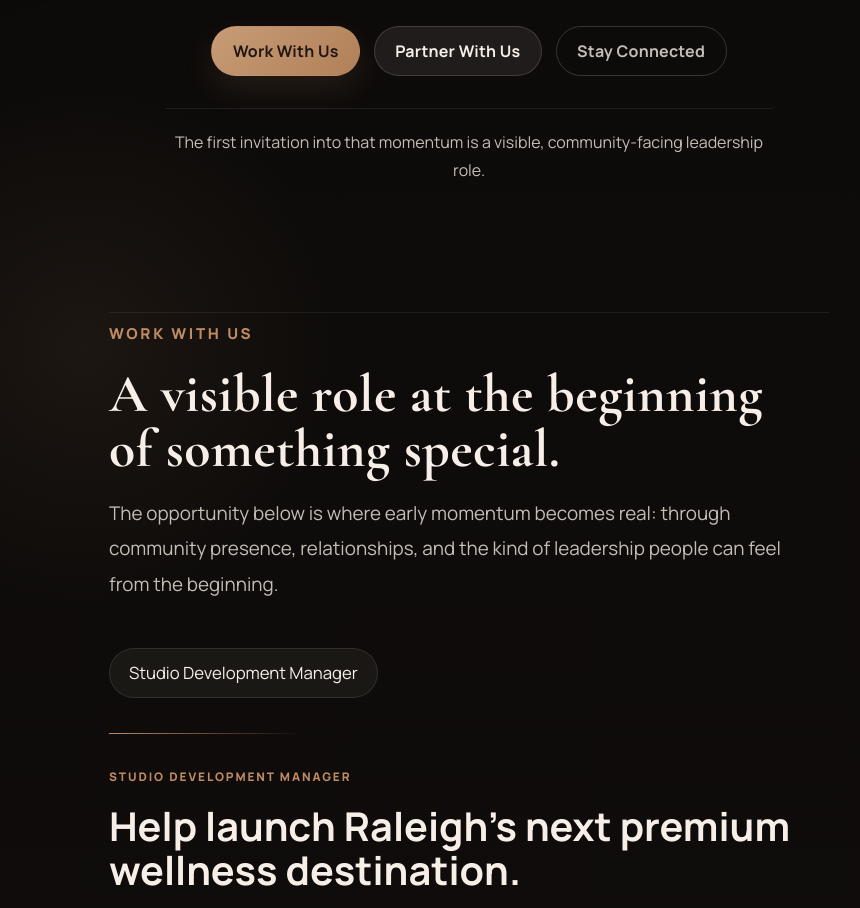
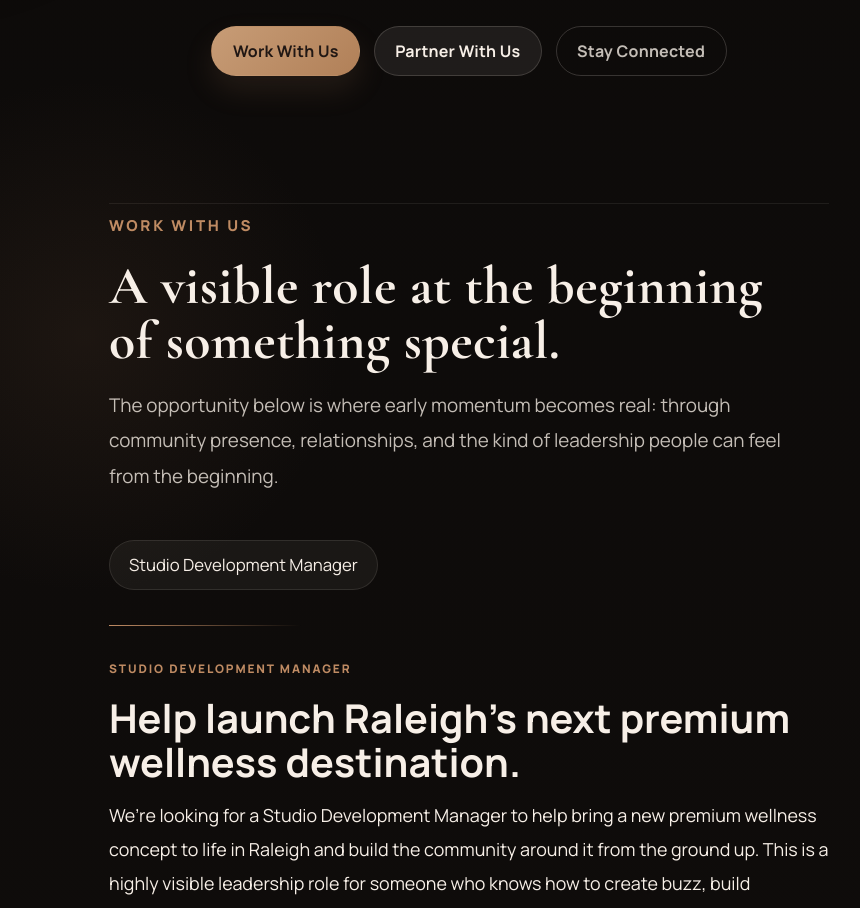
Before and after one commit to rbediner/raleigh-premium-wellness, a website with bundled scripts: page site/index.html in a window 1280 px wide. Shown: the part 802-1710 px from the top of the page, without its empty margins (171-1031 px from the left). Built offline with nearby package versions, Linux system fonts and the light colour scheme.

Commit message:
Tighten release SOP and hero copy

```diff
--- a/site/index.html
+++ b/site/index.html
@@ -78,10 +78,6 @@
           <a class="button-link button-link--ghost" href="#stay-connected" data-analytics-id="hero-stay">
             Stay Connected
           </a>
-        </div>
-
-        <div class="hero-section__transition">
-          <p class="hero-section__transition-line">The first invitation into that momentum is a visible, community-facing leadership role.</p>
         </div>
       </section>
 
```
Also changed, not shown: qa/tests/release-workflow-contracts.test.js (+4 -0 lines), README.md, docs/release/release-sop.md.
